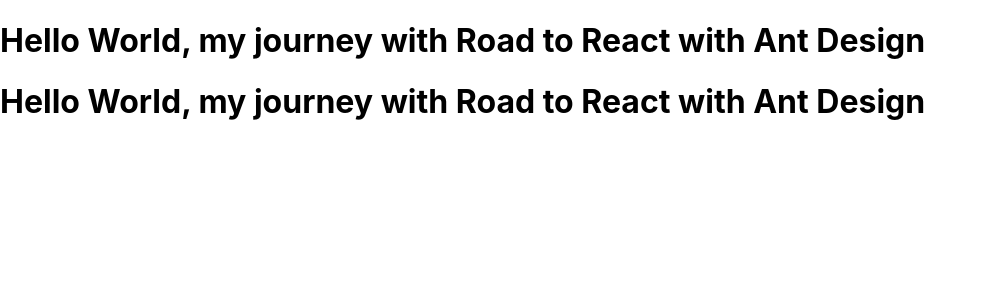
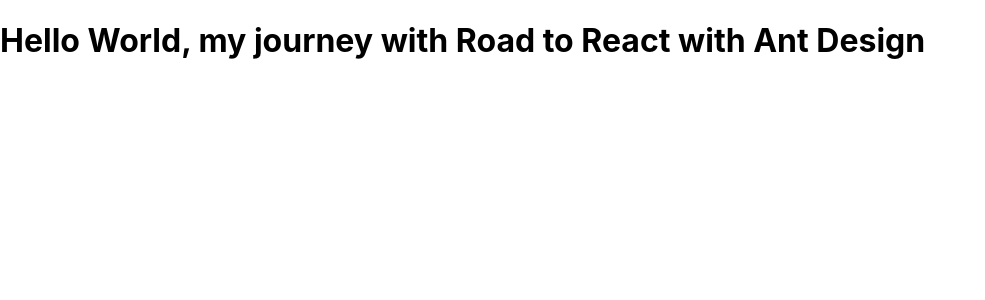
Before and after one commit to ShrutiMalik123/react-practice-project, a React (Create React App) app in the folder road-to-react/: page / in a window 1280 px wide. Shown: the top 300 px of the page, without its empty margins (0-985 px from the left). Built offline with nearby package versions, Linux system fonts and the light colour scheme.

Commit message:
router working, landing page component working

```diff
--- a/road-to-react/package.json
+++ b/road-to-react/package.json
@@ -8,7 +8,6 @@
     "@testing-library/user-event": "^7.1.2",
     "react": "^16.13.1",
     "react-dom": "^16.13.1",
-    "react-router": "^5.2.0",
     "react-router-dom": "^5.2.0",
     "react-scripts": "3.4.1"
   },
--- a/road-to-react/src/App.js
+++ b/road-to-react/src/App.js
@@ -1,11 +1,13 @@
 import React from "react";
+import { BrowserRouter as Router, Route, Switch } from "react-router-dom";
 import LandingPage from "./components/landing/Landing";
 function App() {
   return (
-    <div>
-      <h1>Hello World, my journey with Road to React with Ant Design</h1>
-      <LandingPage />
-    </div>
+    <Router>
+      <Switch>
+        <Route exact path="/" component={LandingPage} />
+      </Switch>
+    </Router>
   );
 }
 
```
